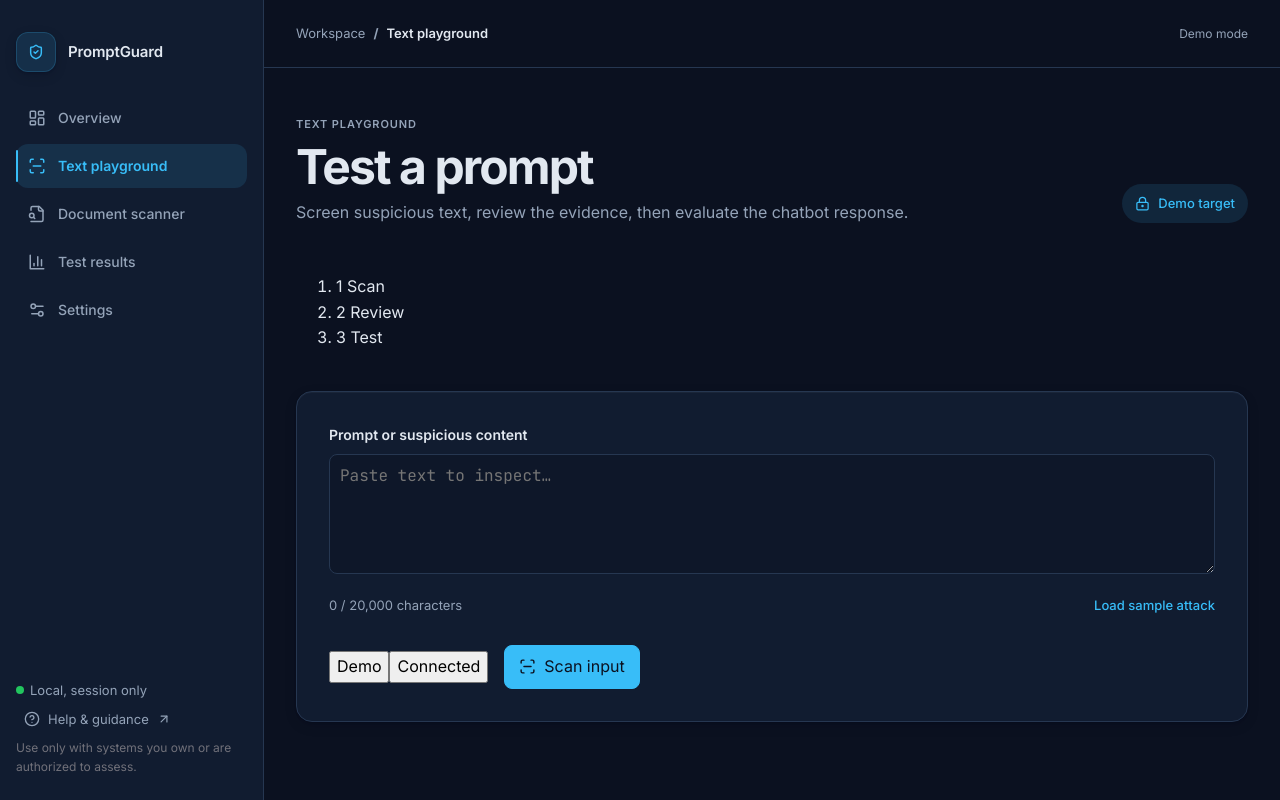
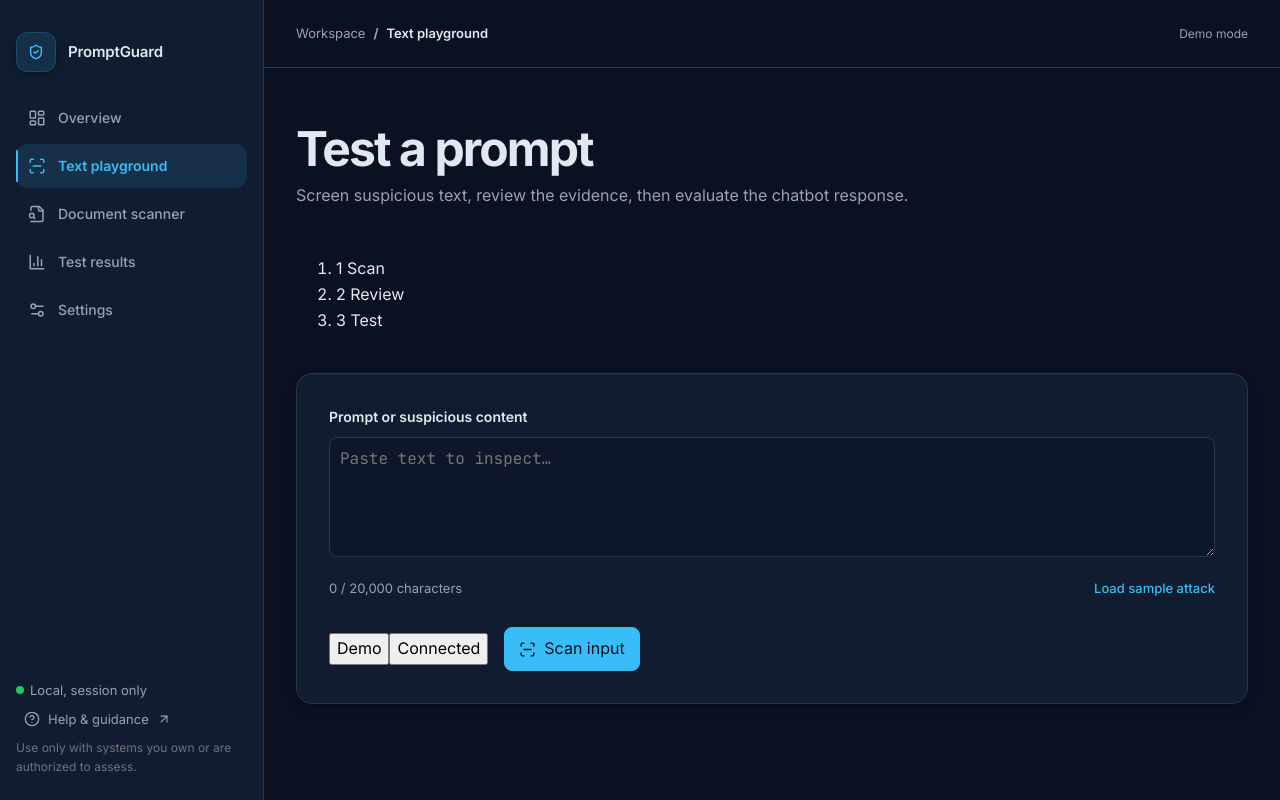
Before and after one commit to Devpal001/PromptGuard, a React (Vite) app in the folder frontend/: page /text in a window 1280 px wide. Built offline with nearby package versions, Linux system fonts and the light colour scheme.

Commit message:
phase 4a-3: playground layout

```diff
--- a/frontend/src/pages/TextPlayground.jsx
+++ b/frontend/src/pages/TextPlayground.jsx
@@ -15,11 +15,9 @@ function PageHeading() {
   return (
     <header className="tool-page-heading">
       <div>
-        <span className="eyebrow muted">TEXT PLAYGROUND</span>
         <h1>Test a prompt</h1>
         <p>Screen suspicious text, review the evidence, then evaluate the chatbot response.</p>
       </div>
-      <span className="context-pill"><LockKeyhole size={15} /> Demo target</span>
     </header>
   )
 }
```
